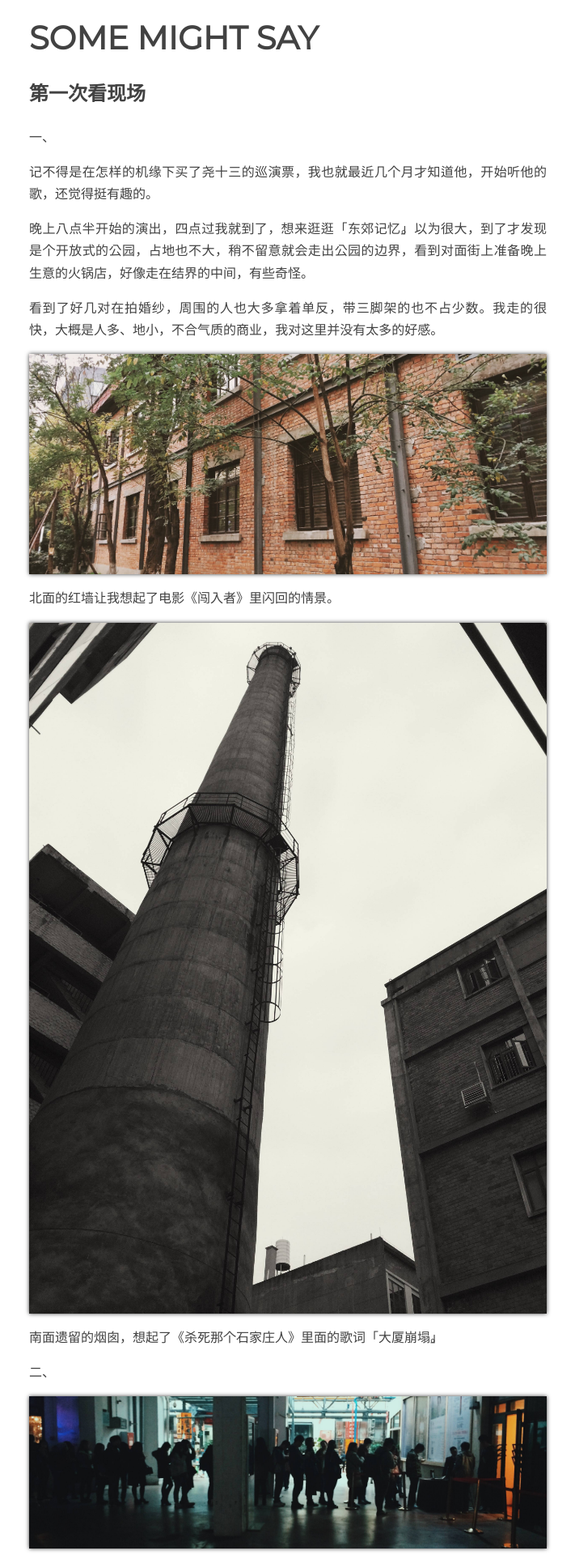
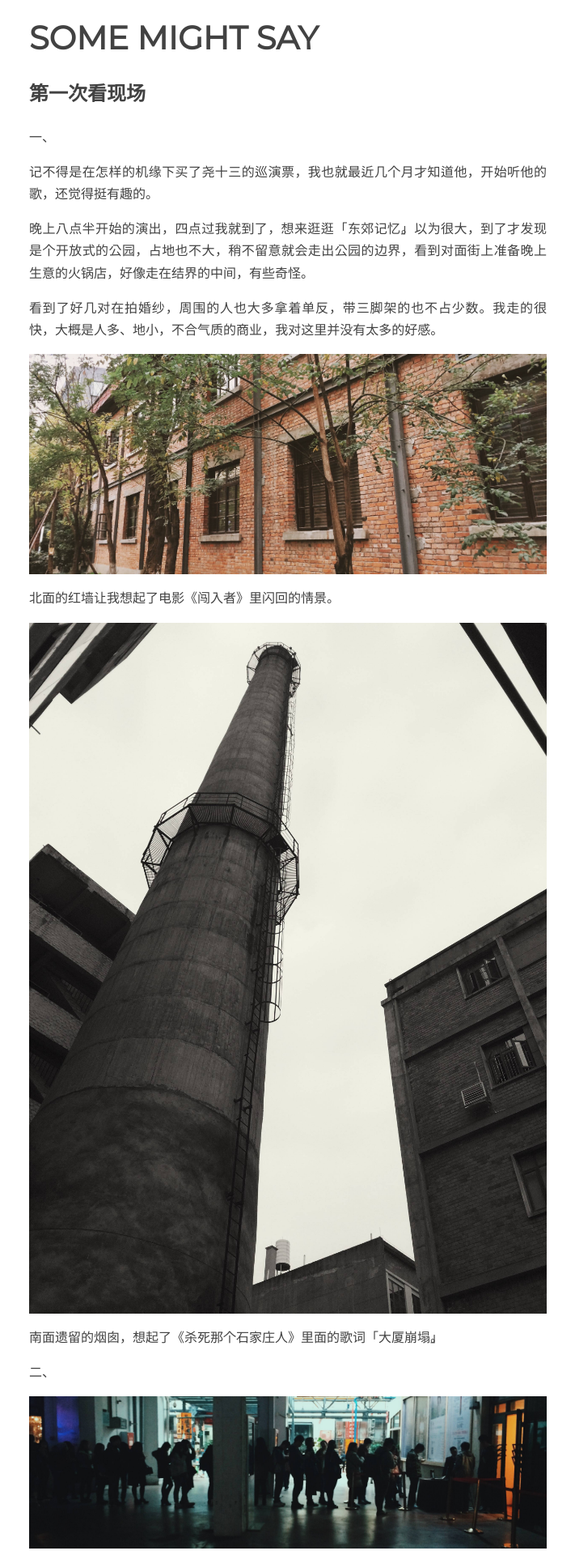
Before and after one commit to onion7878/word, a Jekyll site: the page built from _posts/2015-12-07-movie-and-live-house.md, in a window 1280 px wide. Shown: the top 1920 px of the page at 81% size, without its empty margins (284-995 px from the left). Built offline with Jekyll 4.4.1, drawn with Linux system fonts in a browser that asks for light colours; Markdown is read by kramdown in place of the engine named in the settings.

Commit message:
remove img shadow

```diff
--- a/assets/css/style.css
+++ b/assets/css/style.css
@@ -49,9 +49,6 @@ span.tag a:hover {
 
 img {
 	width: 100%;
-	-webkit-box-shadow: 0px 0px 5px 0px rgba(0, 0, 0, 0.75);
-	-moz-box-shadow: 0px 0px 5px 0px rgba(0, 0, 0, 0.75);
-	box-shadow: 0px 0px 5px 0px rgba(0, 0, 0, 0.75);
 }
 
 hr {
```
